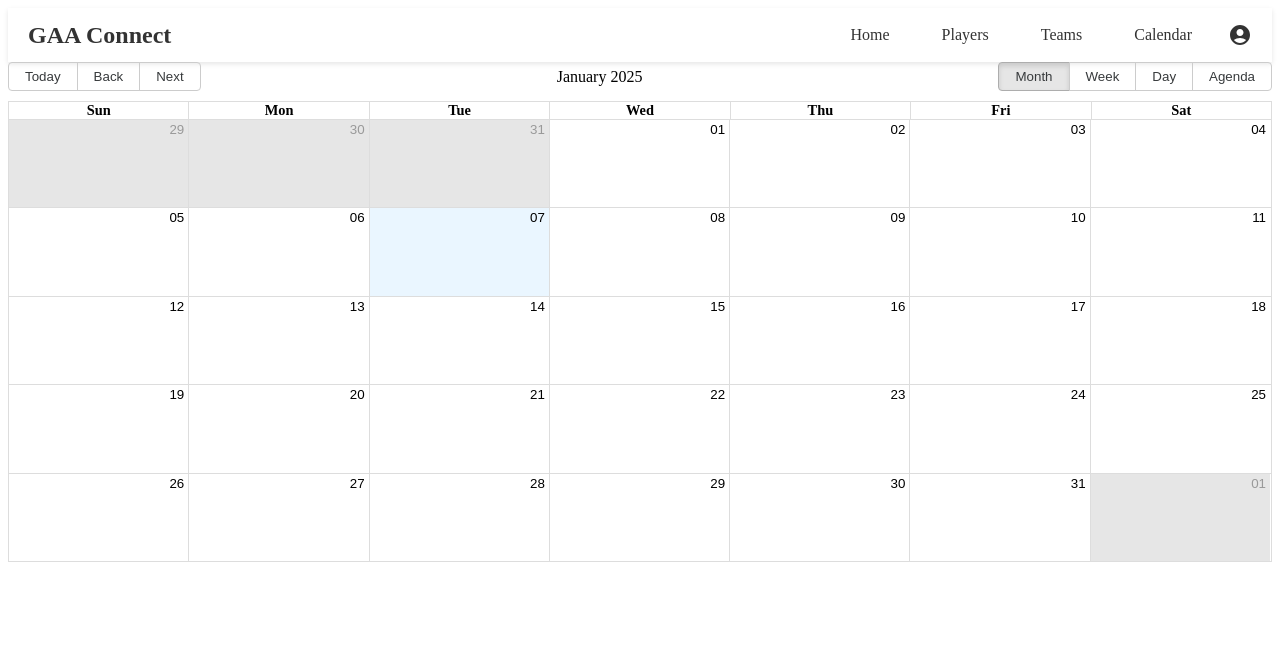
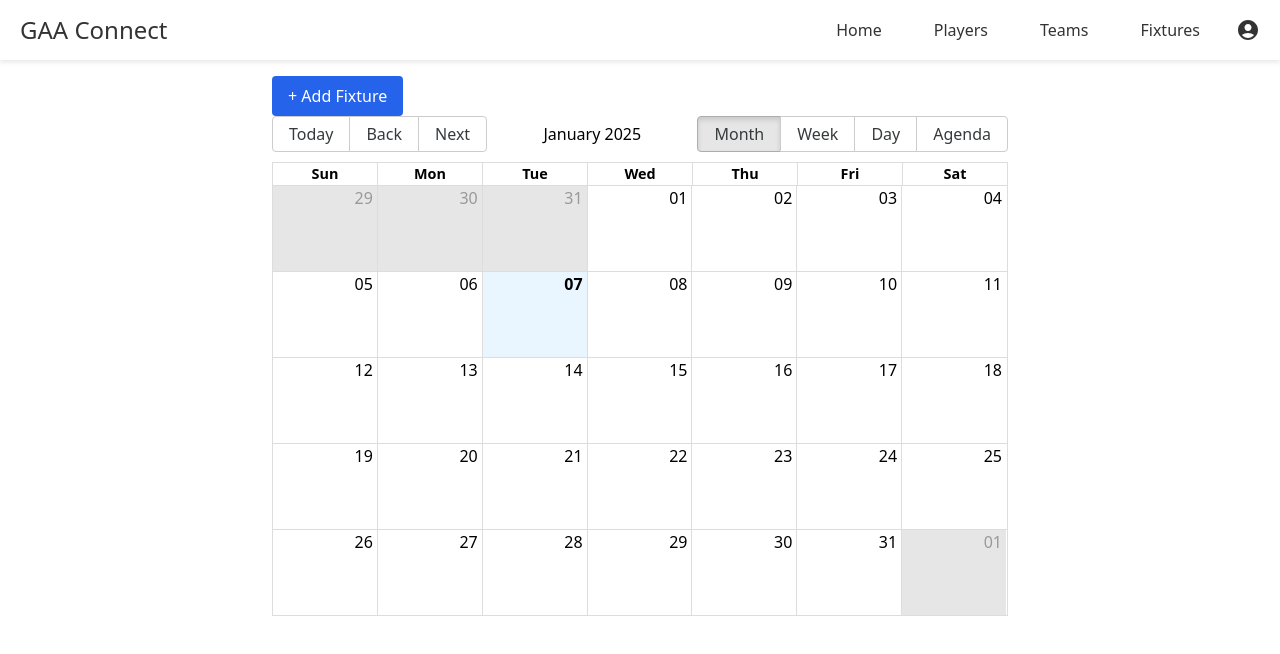
Before and after one commit to PeterWoods02/GaaConnect, a React (Create React App) app in the folder frontend/: page /calendar in a window 1280 px wide. Shown: the top 654 px of the page. Built offline with nearby package versions, Linux system fonts and the light colour scheme.

Commit message:
Added fixture button, fixed tailwind css issue

```diff
--- a/frontend/package.json
+++ b/frontend/package.json
@@ -8,17 +8,20 @@
     "@mui/icons-material": "^6.4.2",
     "@mui/lab": "^6.0.0-beta.25",
     "@mui/material": "^6.4.2",
+    "@tailwindcss/postcss": "^4.0.4",
     "axios": "^1.7.9",
     "cra-template": "1.2.0",
     "date-fns": "^4.1.0",
     "node-fetch": "^3.3.2",
+    "postcss": "^8.5.1",
     "react": "^18.3.1",
     "react-big-calendar": "^1.8.1",
     "react-dnd": "^16.0.1",
     "react-dnd-html5-backend": "^16.0.1",
     "react-dom": "^18.3.1",
     "react-router-dom": "^7.1.1",
-    "react-scripts": "5.0.1"
+    "react-scripts": "5.0.1",
+    "tailwindcss": "^3.4.17"
   },
   "scripts": {
     "start": "react-scripts start",
--- /dev/null
+++ b/frontend/postcss.config.js
@@ -0,0 +1,10 @@
+// postcss.config.mjs
+import tailwindcss from 'tailwindcss';
+import autoprefixer from 'autoprefixer';
+
+export default {
+  plugins: [
+    tailwindcss,
+    autoprefixer,
+  ],
+};
--- a/frontend/src/App.css
+++ b/frontend/src/App.css
@@ -1,3 +1,7 @@
+@tailwind base;
+@tailwind components;
+@tailwind utilities;
+
 .App {
   text-align: center;
 }
--- /dev/null
+++ b/frontend/src/components/addFixtureModel/index.js
@@ -0,0 +1,137 @@
+import { useState } from "react";
+
+const FullscreenForm = () => {
+  const [isOpen, setIsOpen] = useState(false);
+  const [matchTitle, setMatchTitle] = useState("");
+  const [date, setDate] = useState("");
+  const [venue, setVenue] = useState("");
+  const [admissionFee, setAdmissionFee] = useState("");
+
+
+  const handleSubmit = (e) => {
+    e.preventDefault();
+
+    // Basic validation (could be expanded) will be using backend eventually anyways
+    if (!matchTitle || !date || !venue || !admissionFee) {
+      alert("Please fill out all fields.");
+      return;
+    }
+
+   // will be sending to api
+    console.log({
+      matchTitle,
+      date,
+      venue,
+      admissionFee,
+    });
+
+
+    setIsOpen(false);
+    setMatchTitle("");
+    setDate("");
+    setVenue("");
+    setAdmissionFee("");
+  };
+
+  return (
+    <div>
+      {/* Button to Open Popup */}
+      <button
+        onClick={() => setIsOpen(true)}
+        className="bg-blue-600 text-white px-4 py-2 rounded"
+      >
+        + Add Fixture
+      </button>
+
+      {/* Fullscreen Overlay (Only visible when isOpen is true) */}
+      {isOpen && (
+        <div
+          className="fixed top-0 left-0 w-full h-full bg-black bg-opacity-70 flex items-center justify-center z-50"
+        >
+
+          <div className="bg-white p-6 rounded-lg shadow-lg w-full max-w-lg">
+            <h2 className="text-2xl font-bold mb-4">Add New Fixture</h2>
+
+            {/* Form Fields */}
+            <form onSubmit={handleSubmit}>
+              <div className="mb-4">
+                <label htmlFor="matchTitle" className="block font-medium">
+                  Match Title
+                </label>
+                <input
+                  id="matchTitle"
+                  type="text"
+                  className="w-full p-2 border rounded"
+                  value={matchTitle}
+                  onChange={(e) => setMatchTitle(e.target.value)}
+                  required
+                />
+              </div>
+
+              <div className="mb-4">
+                <label htmlFor="date" className="block font-medium">
+                  Date
+                </label>
+                <input
+                  id="date"
+                  type="date"
+                  className="w-full p-2 border rounded"
+                  value={date}
+                  onChange={(e) => setDate(e.target.value)}
+                  required
+                />
+              </div>
+
+              <div className="mb-4">
+                <label htmlFor="venue" className="block font-medium">
+                  Venue
+                </label>
+                <input
+                  id="venue"
+                  type="text"
+                  className="w-full p-2 border rounded"
+                  value={venue}
+                  onChange={(e) => setVenue(e.target.value)}
+                  required
+                />
+              </div>
+
+              <div className="mb-4">
+                <label htmlFor="admissionFee" className="block font-medium">
+                  Admission Fee (€)
+                </label>
+                <input
+                  id="admissionFee"
+                  type="number"
+                  className="w-full p-2 border rounded"
+                  value={admissionFee}
+                  onChange={(e) => setAdmissionFee(e.target.value)}
+                  required
+                />
+              </div>
+
+              {/* Submit & Cancel Buttons */}
+              <div className="flex justify-between">
+                <button
+                  type="button"
+                  onClick={() => setIsOpen(false)}
+                  className="bg-gray-500 text-white px-4 py-2 rounded"
+                >
+                  Cancel
+                </button>
+                <button
+                  type="submit"
+                  className="bg-green-600 text-white px-4 py-2 rounded"
+                >
+                  Save Fixture
+                </button>
+              </div>
+            </form>
+          </div>
+        </div>
+      )}
+    </div>
+  );
+};
+
+export default FullscreenForm;
--- a/frontend/src/components/siteHeader/index.js
+++ b/frontend/src/components/siteHeader/index.js
@@ -47,7 +47,22 @@ const SiteHeader = () => {
           )}
         </div>
 
-        <Link to="/calendar" className="nav-link">Calendar</Link>
+        {/* Calendar Dropdown */}
+        <div
+          className="teams-dropdown"
+          onMouseEnter={() => setShowTeamsDropdown(true)}
+          onMouseLeave={() => setShowTeamsDropdown(false)}
+        >
+          <span className="nav-link">Fixtures</span>
+          {showTeamsDropdown && (
+            <div className="dropdown-menu">
+              <Link to="/calendar">Calendar</Link>
+              <Link to="/addFixture">Add Fixture</Link>
+            </div>
+          )}
+        </div>
+
+
 
         {/* Settings / Profile Dropdown */}
         <div
--- a/frontend/src/index.css
+++ b/frontend/src/index.css
@@ -1,3 +1,8 @@
+@tailwind base;
+@tailwind components;
+@tailwind utilities;
+
+
 body {
   margin: 0;
   font-family: -apple-system, BlinkMacSystemFont, 'Segoe UI', 'Roboto', 'Oxygen',
--- a/frontend/src/pages/calendar.js
+++ b/frontend/src/pages/calendar.js
@@ -1,15 +1,18 @@
-import { Calendar, dateFnsLocalizer } from 'react-big-calendar';
+import { useState } from "react";
+import { Calendar, dateFnsLocalizer } from "react-big-calendar";
+import format from "date-fns/format";
+import parse from "date-fns/parse";
+import startOfWeek from "date-fns/startOfWeek";
+import getDay from "date-fns/getDay";
+import "react-big-calendar/lib/css/react-big-calendar.css";
+import AddFixtureModal from "../components/addFixtureModel/index.js";
 
-import format from 'date-fns/format';
-import parse from 'date-fns/parse';
-import startOfWeek from 'date-fns/startOfWeek';
-import getDay from 'date-fns/getDay';
-import { useState } from 'react';
-import 'react-big-calendar/lib/css/react-big-calendar.css';
+// Locale setup for the calendar
+const locales = {
+  "en-US": require("date-fns/locale/en-US"),
+};
 
-const locales = {
-  'en-US': require('date-fns/locale/en-US'),
-};
+// Localizer setup for date-fns
 const localizer = dateFnsLocalizer({
   format,
   parse,
@@ -18,55 +21,46 @@ const localizer = dateFnsLocalizer({
   locales,
 });
 
-const events = [
+// Initial events
+const initialEvents = [
   {
-    title: 'Portlaw vs Ballyduff',
-    start: new Date(2025, 1, 10, 15, 0), // Feb 10, 3:00 PM
-    end: new Date(2025, 1, 10, 17, 0),   // Ends at 5:00 PM
-    venue: 'Portlaw',
-    admission: '€5',
+    title: "Portlaw vs Ballyduff",
+    start: new Date(2025, 1, 10, 15, 0),
+    end: new Date(2025, 1, 10, 17, 0),
+    venue: "Portlaw",
+    admission: "€5",
   },
   {
-    title: 'Portlaw vs Tallow',
-    start: new Date(2025, 1, 15, 18, 0), // Feb 15, 6:00 PM
-    end: new Date(2025, 1, 15, 20, 0),   // Ends at 8:00 PM
-    venue: 'Portlaw',
-    admission: '€7',
-  },
-  {
-    title: 'Portlaw vs Abbeyside',
-    start: new Date(2025, 1, 20, 14, 0), // Feb 20, 2:00 PM
-    end: new Date(2025, 1, 20, 16, 0),   // Ends at 4:00 PM
-    venue: 'Dungarvan',
-    admission: '€6',
+    title: "Portlaw vs Tallow",
+    start: new Date(2025, 1, 15, 18, 0),
+    end: new Date(2025, 1, 15, 20, 0),
+    venue: "Portlaw",
+    admission: "€7",
   },
 ];
 
+const MyCalendar = () => {
+  const [eventList, setEventList] = useState(initialEvents);
+  const [isModalOpen, setIsModalOpen] = useState(false); // Controls modal
 
-const MyCalendar = () => {
-  const [eventList, setEventList] = useState(events);
-
-  const eventStyleGetter = (event) => {
-    return {
-      className: 'my-custom-event',
-      style: {
-        backgroundColor: '#0f31f5',
-      },
-    };
-  };
-
-  const eventContent = (event) => {
-    return (
-      <div>
-        <strong>{event.title}</strong>
-        <br />
-        <span>{`Admission: ${event.admission}`}</span>
-      </div>
-    );
+  // Add new event to the event list
+  const addEvent = (newEvent) => {
+    setEventList((prevList) => [...prevList, newEvent]);
+    setIsModalOpen(false); // Close the modal after adding an event
   };
 
   return (
     <div className="p-4 w-full max-w-3xl mx-auto">
+
+
+      {/* Fixture Modal */}
+      <AddFixtureModal
+        isOpen={isModalOpen}
+        onClose={() => setIsModalOpen(false)}
+        onAddEvent={addEvent} // Pass addEvent function to modal
+      />
+
+      {/* Calendar */}
       <Calendar
         localizer={localizer}
         events={eventList}
@@ -75,14 +69,9 @@ const MyCalendar = () => {
         views={{ month: true, week: true, day: true, agenda: true }}
         defaultView="month"
         style={{ height: 500 }}
-        eventPropGetter={eventStyleGetter}
-        components={{
-          event: eventContent,
-        }}
       />
     </div>
   );
 };
 
-
 export default MyCalendar;
--- a/frontend/src/style.css
+++ b/frontend/src/style.css
@@ -1,3 +1,7 @@
+@tailwind base;
+@tailwind components;
+@tailwind utilities;
+
 header {
     display: flex;
     justify-content: space-between;
--- /dev/null
+++ b/frontend/tailwind.config.js
@@ -0,0 +1,11 @@
+// tailwind.config.js
+
+export default {
+  content: [
+    './src/**/*.{html,js,jsx,ts,tsx}',  // Specify the paths for your template files
+  ],
+  theme: {
+    extend: {},
+  },
+  plugins: [],
+};
```
Also changed, not shown: 1 other file (tests, documents, lock files or other folders).
